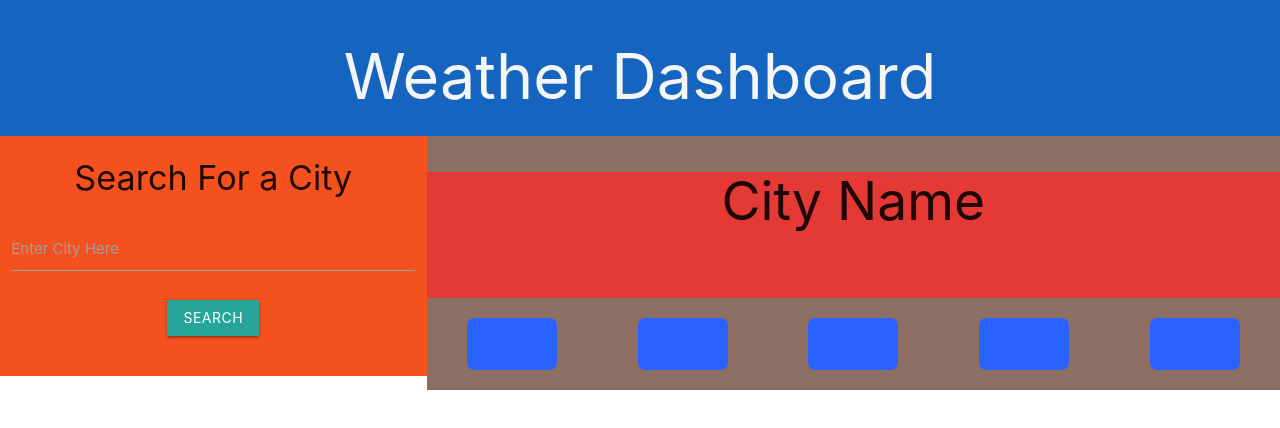
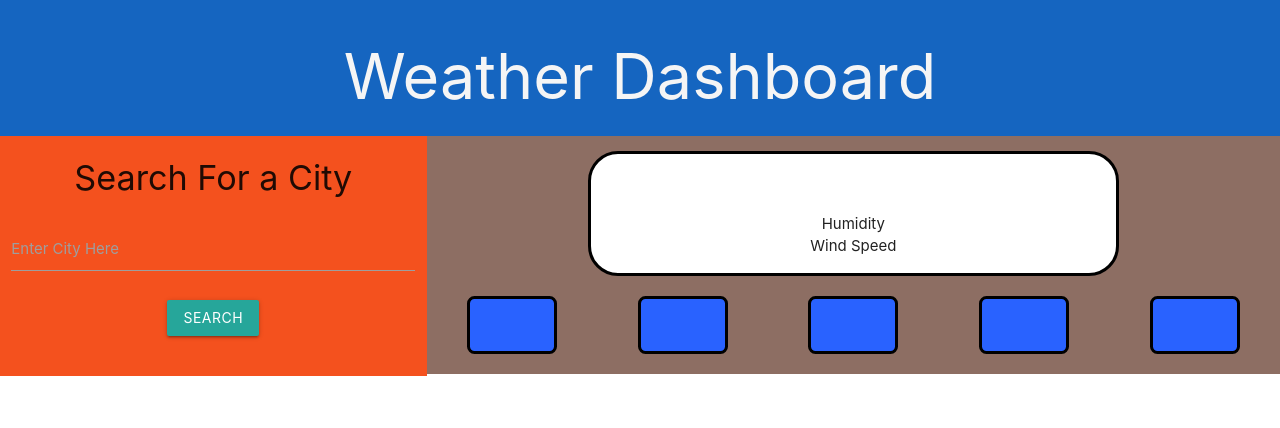
Before and after one commit to KuyaJasper/weather-dashboard, a plain HTML site: page index.html in a window 1280 px wide. Drawn offline with nearby package versions, Linux system fonts and the light colour scheme.

Commit message:
set up humidity and windspeed in html

```diff
--- a/index.html
+++ b/index.html
@@ -48,11 +48,13 @@
 
       <div class="weatherContainer container col s8 brown lighten-1">
         <!-- City Name -->
-        <div class="cityName row red darken-1" id="City Container">
+        <div class="cityName row white darken-1" id="cityName">
           <ul>
-            <li><h2 id="cityNameEL">City Name</h2></li>
-            <li><h3 id="currentDate"></h3></li>
+            <li><h2 id="cityNameEL"></h2></li>
+            <li><h4 id="currentDate"></h4></li>
             <li><img alt="" id="weatherIcon" /></li>
+            <li id="humidity">Humidity</li>
+            <li id="windSpeed">Wind Speed</li>
             <li id="uvIndex"></li>
           </ul>
         </div>
--- a/style.css
+++ b/style.css
@@ -20,6 +20,18 @@
 }
 
 
+/* City Container */
+
+#cityName{
+    margin-top: 1rem;
+    margin-right: 10rem;
+    margin-left: 10rem;
+    border: solid black;
+    border-radius: 2rem;
+}
+
+
+
 /* 5 Day Forecast */
 
 .forecastContainer{
@@ -31,5 +43,6 @@
     height: inherit;
     width: 6rem;
     border-radius: .5rem;
+    border: solid black;
 
 }
```
